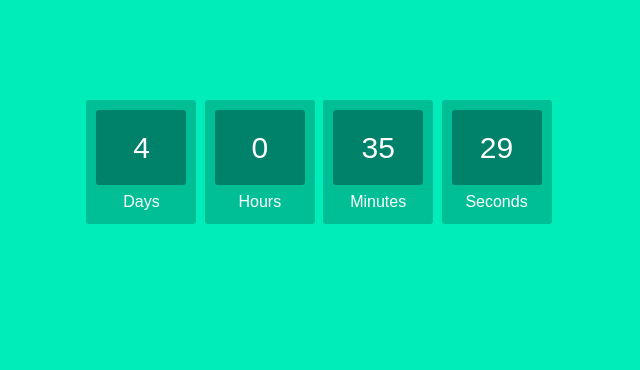
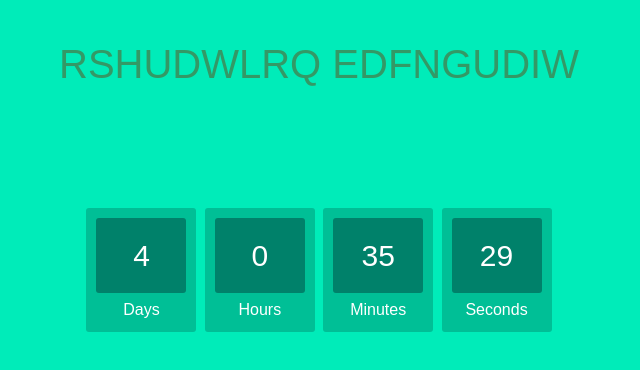
Before and after one commit to bitocirage/countdown, a plain HTML site: page index.html in a window 1280 px wide. Shown: the whole page, without its empty margins (321-961 px from the left). Drawn offline with nearby package versions, Linux system fonts and the light colour scheme.

Commit message:
Ajout du titre

```diff
--- a/index.html
+++ b/index.html
@@ -2,7 +2,7 @@
 <html>
 
 <head>
-    <title></title>
+    <title>rshudwlrq edfngudiw</title>
     <meta http-equiv="Content-Type" content="text/html; charset=iso-8859-1" />
     <meta http-equiv="Content-Language" content="fr" />
     <meta name="viewport" content="width=device-width, initial-scale=1" />
@@ -22,6 +22,7 @@
             font-weight: 100;
             font-size: 40px;
             margin: 40px 0px 20px;
+            text-transform: uppercase;
         }
 
         #clockdiv {
@@ -124,6 +125,7 @@
 
 <body>
 
+    <h1>rshudwlrq edfngudiw</h1>
     <div id="clockdiv">
         <div>
             <span id="countdown_day"></span>
```
